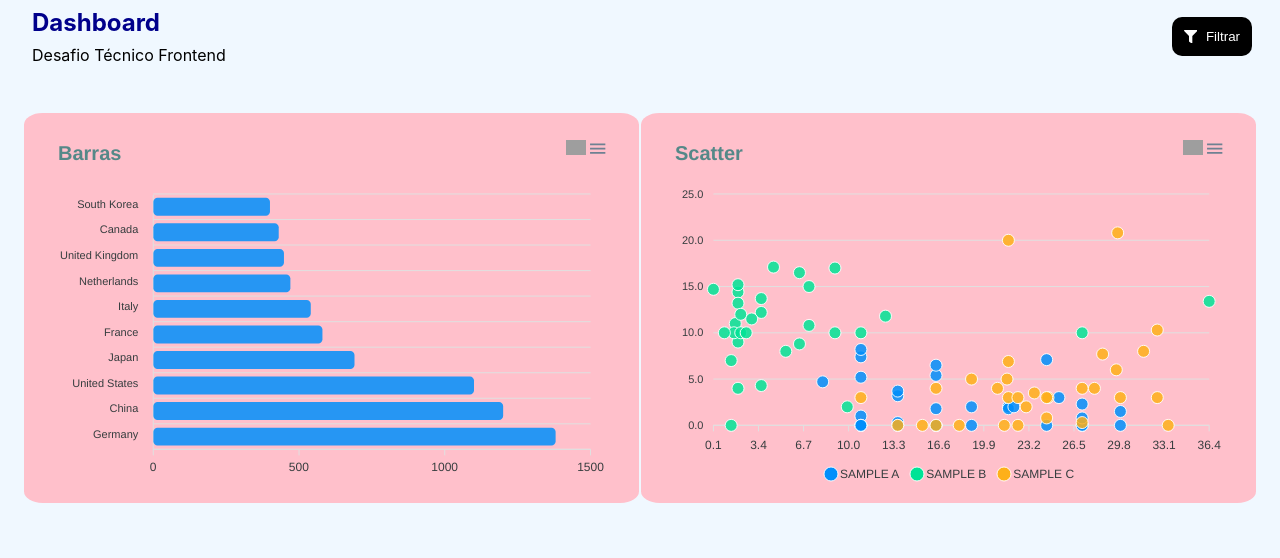
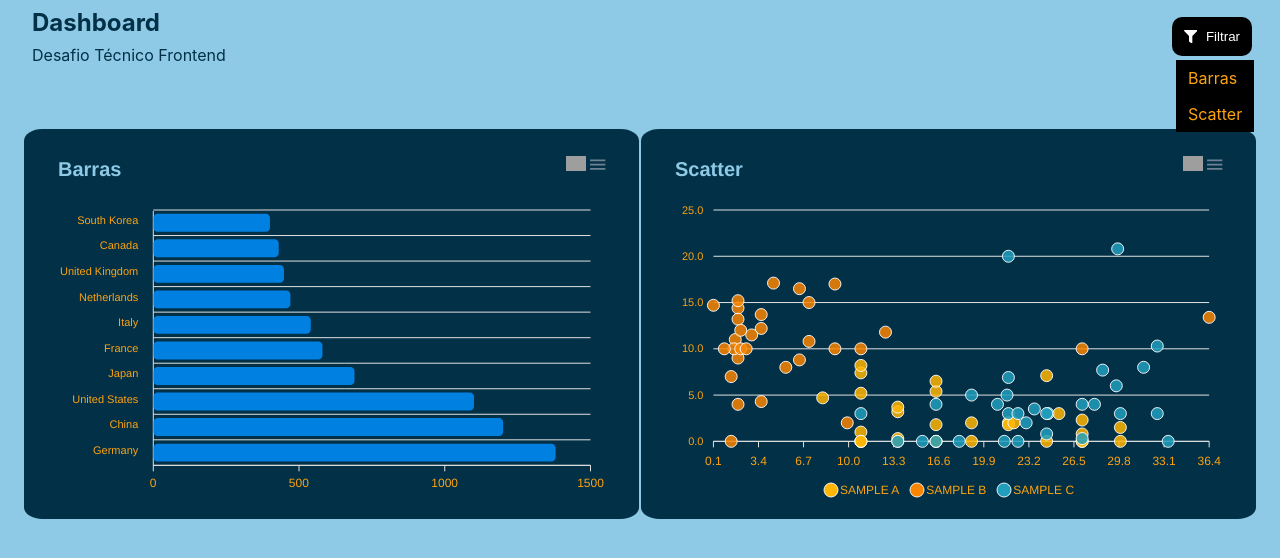
Before and after one commit to Morisonbob/psel-2022-minehr, a React (Create React App) app: page / in a window 1280 px wide. Both pictures are taken after a click on the button "Filtrar". Shown: the top 558 px of the page. Built offline with nearby package versions, Linux system fonts and the light colour scheme; grey boxes are pictures that could not be loaded.

Commit message:
Commit Final
◦Definida uma paleta de cores concisa para o projeto
◦Criado menu de filtragem
◦Criada função para filtrar os gráficos
◦Ajustada margem entre os gráficos e dashboard
◦Ajustes gerais do projeto

```diff
--- a/src/App.js
+++ b/src/App.js
@@ -3,18 +3,31 @@ import Bar from './components/Bar'
 import Scatter from './components/Scatter'
 import Dashboard from "./components/Dashboard";
 import styled from "styled-components";
+import { useState } from "react";
 
 function App() {
+  const [mostraBar, setMostraBar] = useState(true);
+  const [mostraScatter, setMostraScatter] = useState(true);
+  const [abreMenu, setAbreMenu] = useState(false);
+
+  const menuAberto = () => {
+    setAbreMenu(!abreMenu)
+  }
+
   return (
     <StyleApp>
-      <Dashboard />
+      <Dashboard
+        setMostraBar={setMostraBar} mostraBar={mostraBar}
+        setMostraScatter={setMostraScatter} mostraScatter={mostraScatter}
+        menuAberto={menuAberto} abreMenu={abreMenu}
+      />
       <div className="graphs">
-        <StyleCard>
+        {mostraBar && (<StyleCard>
           <Bar />
-        </StyleCard>
-        <StyleCard>
+        </StyleCard>)}
+        {mostraScatter && (<StyleCard>
           <Scatter />
-        </StyleCard>
+        </StyleCard>)}
       </div>
     </StyleApp>
   );
@@ -22,20 +35,21 @@ function App() {
 
 
 const StyleCard = styled.div`
-background-color: pink;
+background-color: #023047;
 margin-top: 5vh;
 padding: 3vh;
 border-radius: 3%;
 max-width: 1230px;
 width: 46%;
 height: 90%;
+z-index: 0;
 @media screen and (max-width: 1230px){
   width: 100%;
 }`;
 
 const StyleApp = styled.div`
 min-height: 100vh;
-background-color: aliceblue;
+background-color: #8ecae6;
 @media screen and (max-width: 1230px){
  .graphs{
    flex-direction: column;
@@ -45,6 +59,7 @@ background-color: aliceblue;
   display: flex;
   justify-content: space-between;
   padding: 0vh 3vh;
+  margin-top: 2vh;
   height: 380px;
 }`;
 
--- a/src/components/Bar.js
+++ b/src/components/Bar.js
@@ -1,6 +1,5 @@
-import React, { Component } from "react";
+import React from "react";
 import Chart from "react-apexcharts";
-import { FaFilter } from 'react-icons/fa'
 
 
 class Bar extends React.Component {
@@ -17,6 +16,7 @@ class Bar extends React.Component {
                     type: 'bar',
                     width: "100%",
                     height: 350,
+                    foreColor: '#fca311',
                     toolbar: {
                         show: true,
                         offsetX: 0,
@@ -48,7 +48,7 @@ class Bar extends React.Component {
                     align: 'left',
                     style: {
                         fontSize: '20px',
-                        color: '#588'
+                        color: '#8ecae6'
 
                     }
                 },
--- a/src/components/Dashboard.js
+++ b/src/components/Dashboard.js
@@ -2,17 +2,44 @@ import React from 'react'
 import styled from 'styled-components'
 import { FaFilter } from 'react-icons/fa'
 
-const Dashboard = () => {
+const Dashboard = ({ setMostraBar, mostraBar, setMostraScatter, mostraScatter, menuAberto, abreMenu }) => {
+
+    const filtraBar = () => {
+        setMostraBar(!mostraBar)
+        if (mostraBar) {
+            document.getElementById("barLi").style.backgroundColor = "#FF0000";
+        } else {
+            document.getElementById("barLi").style.backgroundColor = "#000";
+        }
+    }
+
+    const filtraScatter = () => {
+        setMostraScatter(!mostraScatter)
+        if (mostraScatter) {
+            document.getElementById("scatterLi").style.backgroundColor = "#FF0000";
+        } else {
+            document.getElementById("scatterLi").style.backgroundColor = "#000";
+        }
+    }
+
     return (
-        <div>
-            <StyleDashboard>
-                <div className='dashUp'>
-                    <div><h2>Dashboard</h2></div>
-                    <div>Desafio Técnico Frontend</div>
-                </div>
-                <button><FaFilter />Filtrar</button>
-            </StyleDashboard>
-        </div>
+        <StyleDashboard>
+            <div className='dashUp'>
+                <div><h2>Dashboard</h2></div>
+                <div className='text'>Desafio Técnico Frontend</div>
+            </div>
+            <div className="container">
+                <button onClick={menuAberto}>
+                    <FaFilter />Filtrar
+                </button>
+                {abreMenu && (<div class="dropdown">
+                    <ul>
+                        <li id="barLi" onClick={filtraBar}>Barras</li>
+                        <li id="scatterLi" onClick={filtraScatter}>Scatter</li>
+                    </ul>
+                </div>)}
+            </div>
+        </StyleDashboard>
     )
 }
 
@@ -46,8 +73,36 @@ button{
 h2{
     margin-top: 0vh;
     margin-bottom: 1vh;
-    color: darkblue;
+    color: #023047;
 
+}
+.text{
+    color: #023047;
+}
+.container {
+  position: relative;
+  display: inline-block;
+}
+.dropdown {
+  position: absolute;
+  top: 100%;
+  z-index: 2;
+}
+ul {
+  list-style: none;
+  padding: 0;
+  margin: 0;
+}
+li {
+  padding: 8px 12px;
+  background-color: black;
+  color: #fca311;
+  margin-left: 1vh;
+}
+
+li:hover {
+  background-color: #219ebc;
+  cursor: pointer;
 }
 `;
 
--- a/src/components/Scatter.js
+++ b/src/components/Scatter.js
@@ -1,4 +1,4 @@
-import React, { Component } from "react";
+import React from "react";
 import Chart from "react-apexcharts";
 
 class Scatter extends React.Component {
@@ -25,6 +25,7 @@ class Scatter extends React.Component {
                     width: "100%",
                     height: 350,
                     type: 'scatter',
+                    foreColor: '#fca311',
                     zoom: {
                         enabled: true,
                         type: 'xy'
@@ -55,12 +56,13 @@ class Scatter extends React.Component {
                         }
                     },
                 },
+                colors: ['#ffb703', '#fb8500', '#219ebc'],
                 title: {
                     text: 'Scatter',
                     align: 'left',
                     style: {
                         fontSize: '20px',
-                        color: '#588'
+                        color: '#8ecae6'
                     }
                 },
                 xaxis: {
```
